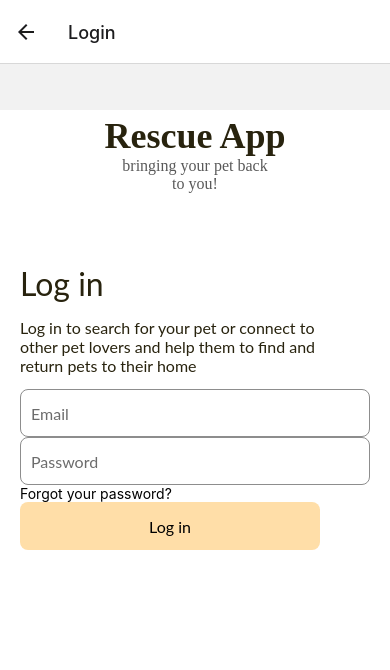
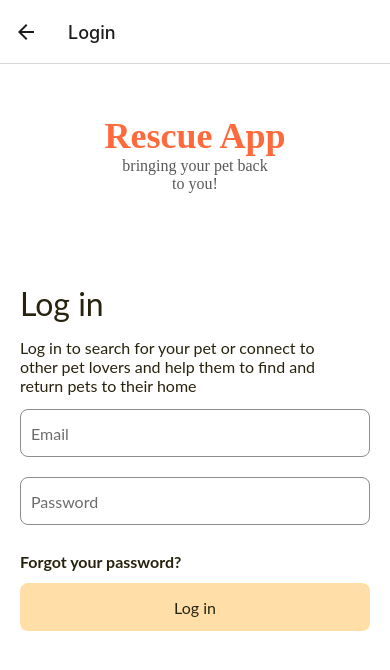
Before and after one commit to Valroshal/PetResqueFrontend, a React Native app: screen /Login in a window 390 px wide. Shown: the top 670 px of the page. Built offline with nearby package versions, Linux system fonts and the light colour scheme.

Commit message:
validation added

```diff
--- a/src/containers/Login/Login.tsx
+++ b/src/containers/Login/Login.tsx
@@ -2,16 +2,17 @@ import * as React from 'react';
 import {StyleSheet, Text, TextStyle, View, ViewStyle, TextInput} from 'react-native';
 import TopLogo from "../components/TopLogo/TopLogo";
 import GlobalButton from "../components/GlobalButton/GlobalButton";
+import {useState} from "react";
 
 const styles = StyleSheet.create({
   container: {
     flex : 1,
     backgroundColor: 'white',
-    marginTop: 46,
+    paddingTop: 46,
   } as ViewStyle,
-  subContainer: {
+  innerContainer: {
     padding : 20,
-    paddingTop: 71,
+    paddingTop: 91,
   } as ViewStyle,
   header: {
       fontSize: 32,
@@ -24,23 +25,50 @@ const styles = StyleSheet.create({
       fontStyle: "normal",
       color: "#28230E",
       fontFamily: 'Lato',
+      fontWeight: "400",
   } as TextStyle,
-  btn: {
+  field: {
       borderRadius: 8,
       borderWidth: 1,
       borderColor: '#8D8D8D',
+      marginBottom: 20,
+  } as ViewStyle,
+  inputText: {
+    padding: 10,
+    paddingVertical:13.5,
+    alignItems: "flex-start",
+    fontSize: 16,
+    fontFamily:'Lato' ,
+    color: '#6C6C6C',
   }
 });
 
-const loginHandler = () => {
 
-}
 
 const Login = () => {
+  const [email, setEmail] = useState('');
+  const [emailValidError, setEmailValidError] = useState('');
+
+  const handleValidEmail = ({val}: { val: any }) => {
+    let reg = /^\w+([\.-]?\w+)*@\w+([\.-]?\w+)*(\.\w\w+)+$/;
+
+    if (val.length === 0) {
+      setEmailValidError('email address must be enter');
+    } else if (!reg.test(val)) {
+      setEmailValidError('enter valid email address');
+    } else if (reg.test(val)) {
+      setEmailValidError('');
+    }
+  };
+
+  const loginHandler = () => {
+
+  }
+
   return (
     <View style={styles.container}>
       <TopLogo />
-      <View style={styles.subContainer}>
+      <View style={styles.innerContainer}>
         <Text style={[styles.header , {paddingBottom: 15}]}>
             {'Log in'}
         </Text>
@@ -49,20 +77,42 @@ const Login = () => {
             'other pet lovers and help them to find and\n' +
             'return pets to their home'}
         </Text>
-        <View style={styles.btn}>
+        <View style={styles.field}>
             <TextInput
               placeholder="Email"
-              style={{ padding: 10,paddingVertical:13.5, fontSize: 16, fontFamily:'Lato' , color: '#6C6C6C'}}
+              style={styles.inputText}
+              onChangeText={value => {
+                setEmail(value);
+                handleValidEmail({val: value});
+              }}
             />
         </View>
-        <View style={styles.btn}>
+        <View>
+          {emailValidError ? <Text>{emailValidError}</Text> : null}
+        </View>
+
+        <View style={styles.field}>
             <TextInput
               placeholder="Password"
-              style={{ padding: 10,paddingVertical:13.5, fontSize: 16, fontFamily:'Lato' , color: '#6C6C6C'}}
+              style={styles.inputText}
             />
         </View>
-        <Text>{'Forgot your password?'}</Text>
-        <GlobalButton innerText={"Log in"} innerTextColor={'black'} backGroundColor={'#FFDEA8'} onPressButton={loginHandler} />
+        <View style={{paddingVertical: 7}}>
+          <Text
+            style={[styles.subHeader,{fontWeight: "700"}]}
+          >
+            {'Forgot your password?'}
+          </Text>
+        </View>
+        <View style={{paddingTop: 5}}>
+          <GlobalButton
+            innerText={"Log in"}
+            innerTextColor={'#28230E'}
+            backGroundColor={'#FFDEA8'}
+            onPressButton={loginHandler}
+          />
+        </View>
+
       </View>
     </View>
   );
--- a/src/containers/components/GlobalButton/GlobalButton.tsx
+++ b/src/containers/components/GlobalButton/GlobalButton.tsx
@@ -7,7 +7,6 @@ const styles = StyleSheet.create({
         flexDirection: "row",
         justifyContent: "center",
         alignItems: "center",
-        width: 300,
         height: 48,
         borderRadius: 8
     } as ViewStyle
--- a/src/containers/components/TopLogo/TopLogo.tsx
+++ b/src/containers/components/TopLogo/TopLogo.tsx
@@ -6,13 +6,11 @@ const styles = StyleSheet.create({
     alignItems: 'center',
     paddingTop: 5,
     justifyContent: 'center',
-    //marginLeft: 'auto',
-    //marginRight: 'auto',
   } as ViewStyle,
   title: {
     fontSize: 36,
     fontFamily: 'Concert One',
-    color: '#28230E',
+    color: '#FF6A3D',
     fontWeight: 'bold',
     textAlign: 'center',
   } as TextStyle,
```
